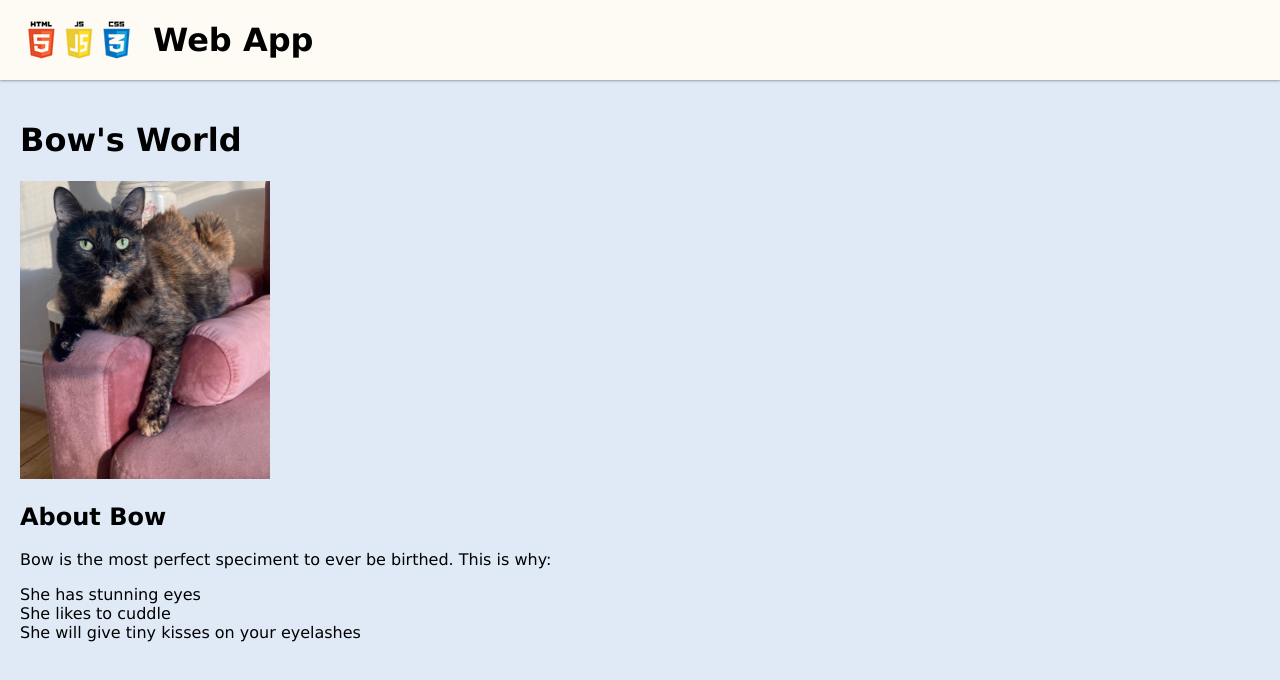
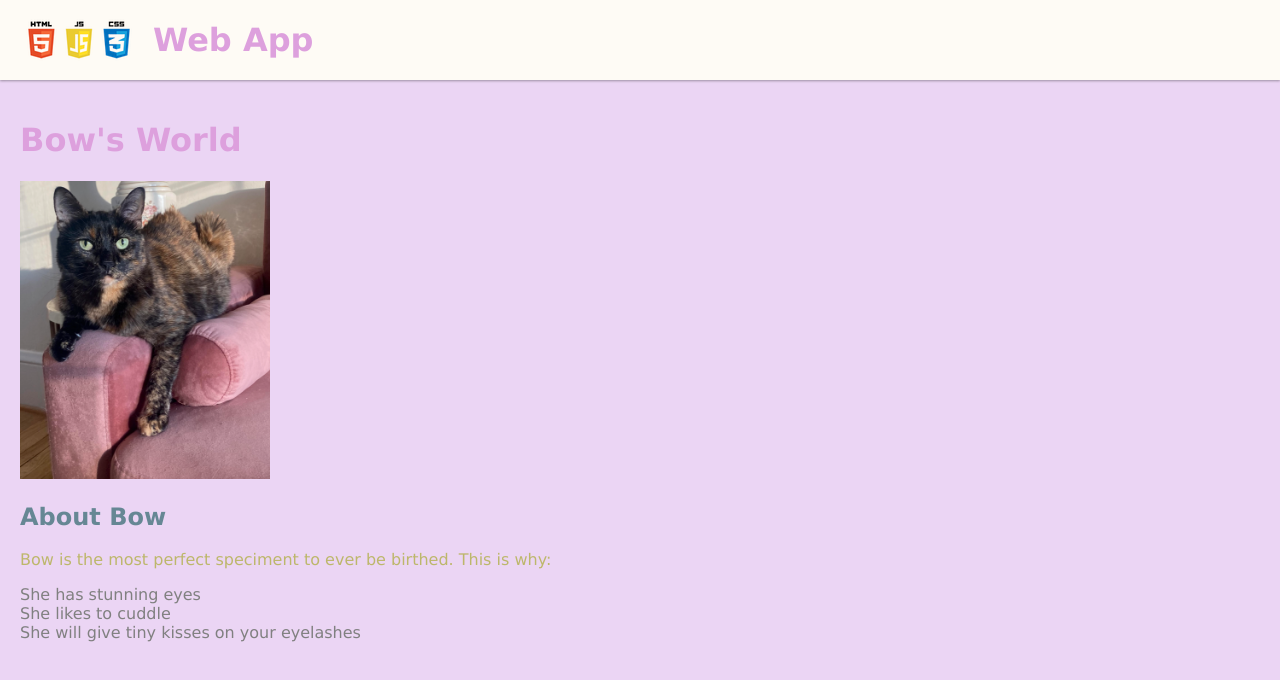
Before and after one commit to Allyson-Camp/about-me-demo, a plain HTML site: page index.html in a window 1280 px wide. Drawn offline with Linux system fonts and the light colour scheme.

Commit message:
added internal css

```diff
--- a/index.html
+++ b/index.html
@@ -5,6 +5,27 @@
         <meta charset="UTF-8" />
         <meta name="viewport" content="width=device-width, initial-scale=1.0" />
         <meta http-equiv="X-UA-Compatible" content="ie=edge" />
+        <style>
+            h1 {
+                color: rgb(102, 135, 148);
+            }
+
+            h2 {
+                color: rgb(102, 135, 148);
+            }
+
+            body {
+                background-color: rgb(219, 192, 203);
+            }
+
+            p {
+                color: darkkhaki;
+            }
+
+            ul {
+                color: grey;
+            }
+        </style>
 
         <!-- title and favicon -->
         <title>Web App</title>
@@ -26,6 +47,11 @@
         <header>
             <img class="logo" src="assets/html_css_js.png" alt="logo" />
             <h1>Web App</h1>
+            <style>
+                h1 {
+                    color: plum;
+                }
+            </style>
         </header>
 
         <main>
--- a/styles/global.css
+++ b/styles/global.css
@@ -1,5 +1,5 @@
 :root {
-    --background: rgb(224, 234, 247);
+    --background: rgba(195, 125, 221, 0.323);
     --header-background: rgb(254, 251, 245);
     --primary-font: Corbel, 'Lucida Grande', 'Lucida Sans Unicode', 'Lucida Sans', 'DejaVu Sans',
         'Bitstream Vera Sans', 'Liberation Sans', Verdana, 'Verdana Ref', sans-serif;
```
